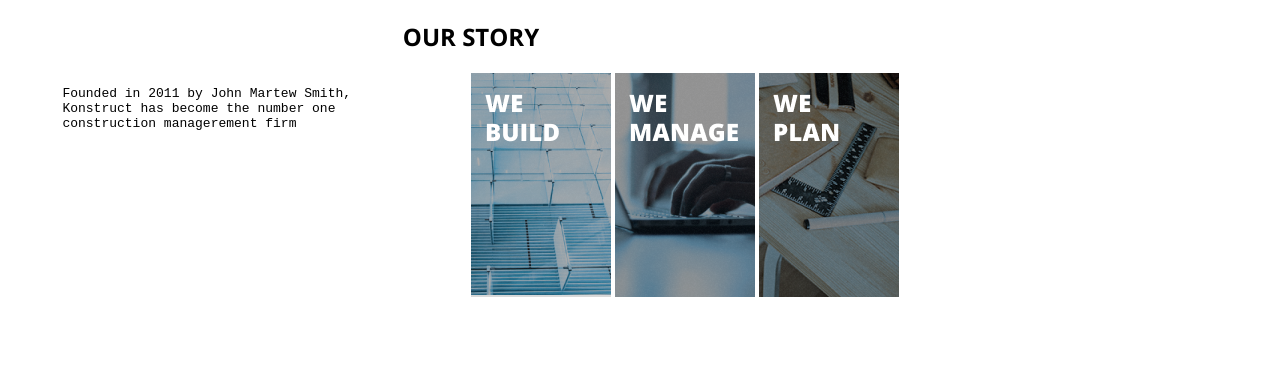
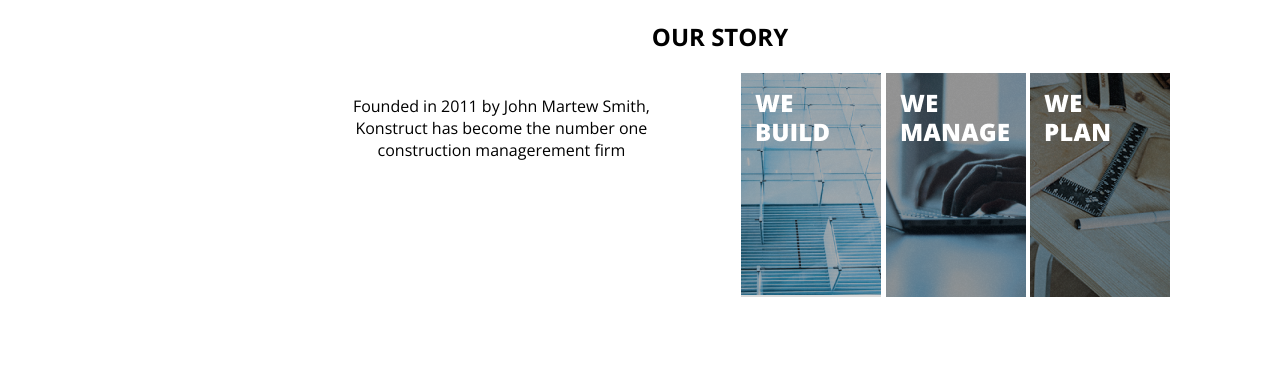
Before and after one commit to AknietX/MySite3, a plain HTML site: page index.html in a window 1280 px wide. Drawn offline with nearby package versions, Linux system fonts and the light colour scheme.

Commit message:
почти закончил about main

```diff
--- a/index.html
+++ b/index.html
@@ -11,6 +11,7 @@
 <body>
 
 
+<div class="main-cont">
 
     <div class="about-main">
         <h2>OUR STORY</h2>
@@ -18,19 +19,26 @@
         <div class="port-side">
 
 
-        <div class="text">
+            <div class="about-text">
 
-            <pre>
+                <div class="about-text1">
                         Founded in 2011 by John Martew Smith,
-        Konstruct has become the number one
+                        <span>Konstruct</span> has become the number one
                         construction managerement firm
-        </pre>
+                </div>
+
+                <div class="about-text2">
+                    <p>
+
+                    </p>
+                </div>
 
             </div>
 
-        <div>
 
-            <div class="story">
+            <div class="about-img">
+
+                <div class="about-img2">
                     <div>
                         <img src="images/deliver.png" alt="">
                         <img src="images/manage.png" alt="">
@@ -46,6 +54,8 @@
 
     </div>
 
+</div>
+
 
 
 
--- a/style/main.css
+++ b/style/main.css
@@ -1,12 +1,7 @@
 @import url('https://fonts.googleapis.com/css2?family=Open+Sans:ital,wght@0,300..800;1,300..800&display=swap');
 
 
-html{
-    box-sizing: border-box;
-}
-*, *::before, *::after{
-    box-sizing: inherit;
-}
+/* Основной блок */
 body{
     margin: 0;
     font-family: "Open Sans", sans-serif;
@@ -17,20 +12,44 @@ body{
     margin: 0 auto;
     padding: 0 250px;
 }
+
+
+/* About-conteiner */
+.main-cont{
+    text-align: center;
+    padding: 0;
+}
+.port-side{
+    display: flex;
+    justify-content: space-between;
+}
+.about-main{
+    margin-left: 249px;
+    width: 942px;
+    height: 344px;
+}
 .about-main>h2{
     text-transform: uppercase;
     text-align: center;
 }
-.text{
+.about-text{
+    width: 40%;
+    margin-top: 0px;
+    margin-left: 0px;
+}
+.about-text1{
+    width: 405px;
+    height: 81px;
+    white-space: pre-wrap;
+}
+.about-text2{
+    width: 405;
+    height: 115px;
+    white-space: pre-wrap;
+}
+.about-img{
     width: 50%;
 }
-.story{
-    display: flex;
+.about-img2{
+
 }
-.port-side{
-    display: flex;
-}
-.about-main{
-    width: 942px;
-    height: 344px;
-}
```
Lines whose indentation alone changed are shown as unchanged.
